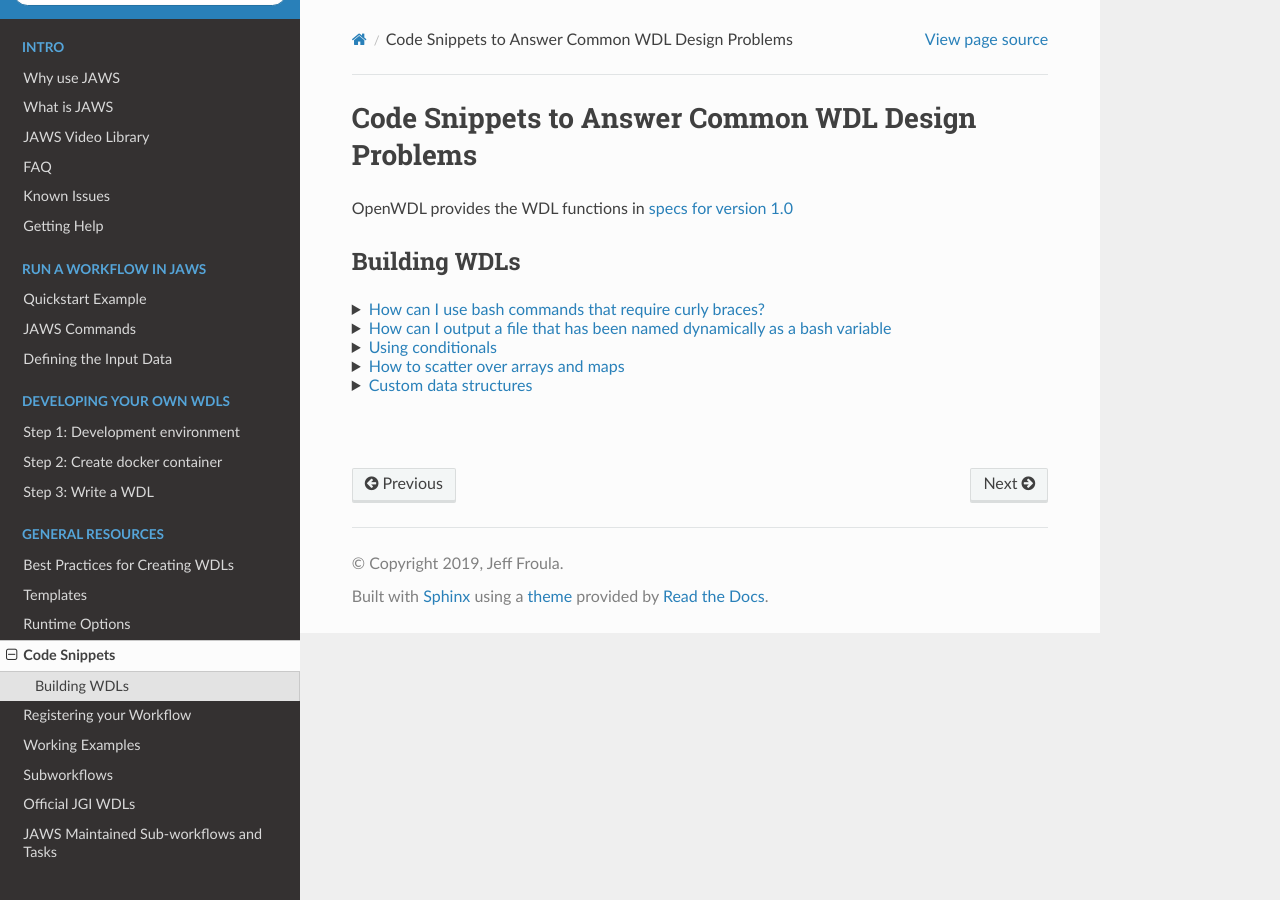
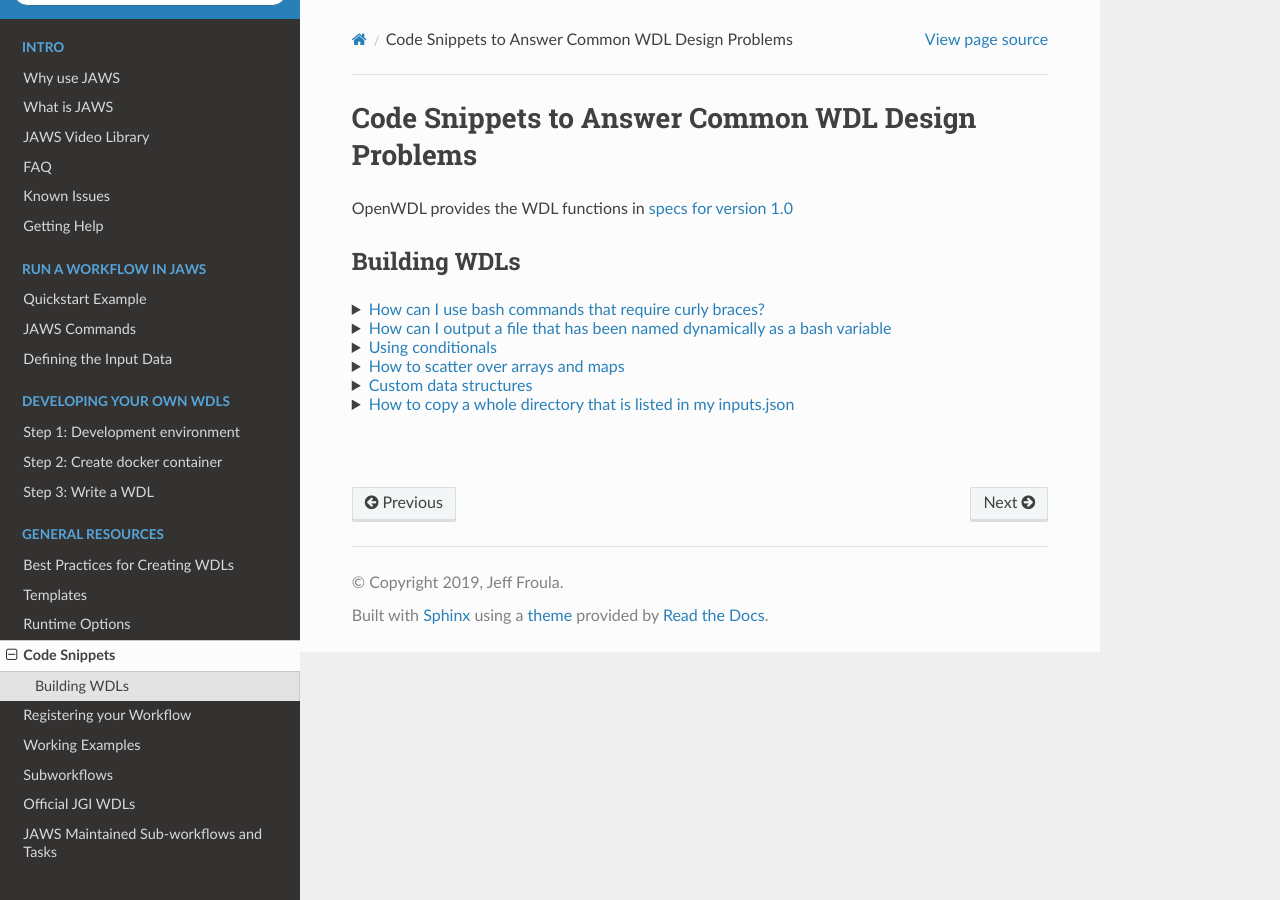
Before and after one commit to JGI-Bioinformatics/jaws, a Sphinx documentation site: the page built from docs/sphinx/source/Tutorials/snippets.rst, in a window 1280 px wide. Built offline with Sphinx 7.4.7 and the Read the Docs theme 2.0.0, drawn with Linux system fonts in a browser that asks for light colours.

Commit message:
added a snippet

```diff
--- a/docs/sphinx/source/Tutorials/snippets.rst
+++ b/docs/sphinx/source/Tutorials/snippets.rst
@@ -17,20 +17,23 @@
   <summary><a>How can I use bash commands that require curly braces?</a></summary>
 
   <br>
-  If you ever need to use curly braces in bash to strip a suffix txt or set a default:
+  If you ever need to use curly braces in bash to strip a suffix txt or set a default, there are two ways: 1) make your WDL use "version 1.0", or 2) write a hack as shown below:
+
+  <br><br>This is the prefered way; have <a href=https://github.com/openwdl/wdl/blob/main/versions/1.0/SPEC.md#versioning>version 1.0</a> as the first line in your WDL. You'll specify the command section like "command <<< >>>" instead of using curly braces. You'll have to make some other formatting changes too, see the link to the version 1.0 spec.
+
   <code>
     <pre>
+        command <<<
+            # setting a default value in bash
+            VAR=${VAR:=25}
 
-        # strip a suffix
-        myvar=${somefile%.txt}
-        or
-        # set defaults
-        ${parameter:=default}
-
+            # strip a suffix
+            myvar=${somefile%.txt}
+        >>>
     </pre>
   </code>
 
-  Then you need to do
+  <br><br>This is the hack if you want to keep your WDL the default version which is "draft"
 
   <code>
     <pre>
@@ -153,11 +156,26 @@
   <br>
     Besides Map, Array, Pair you can create a custom data structure using "struct". This will be similar to a hash but can contain any combination of data types.
     <br>
-	<ul>
+    <ul>
       <li>Documentation for <a href=https://github.com/openwdl/wdl/blob/main/versions/1.1/SPEC.md#custom-types-structs>Custom Type "Struct"</a></li>
       <li>Example <a href=https://code.jgi.doe.gov/official-jgi-workflows/jaws-tutorial-examples/-/blob/main/custom_datastructure/main.wdl>main.wdl</a> && <a href=https://code.jgi.doe.gov/official-jgi-workflows/jaws-tutorial-examples/-/blob/main/custom_datastructure/inputs.json>inputs.json</a></li>
-	</ul>
+    </ul>
     <br>
   </details>
+
+  <details>
+  <summary><a> How to copy a whole directory that is listed in my inputs.json</a></summary>
+  <br>
+	Sometimes you may want to copy all the contents of a directory. Unfortunately Cromwell doesn't allow for this (it's a limitation of the variable declaration "File"). The solution is to list all the files in the inputs.json.  The files will be put into a cromwell generated folder inside the "inputs" directory of that task (i.e. inputs/-697750178/). See the following example WDL that shows you how you would access that folder.
+  <br>
+
+  <code><pre>
+	git clone https://code.jgi.doe.gov/official-jgi-workflows/jaws-tutorial-examples.git
+	cd jaws-tutorial-examples/copy-refdata-as-inputs
+  </pre></code>
+
+  <br>Another solution would be to include a tar file in the inputs.json and then untar it inside the task.
+  </details>
+
 |
 |
```
